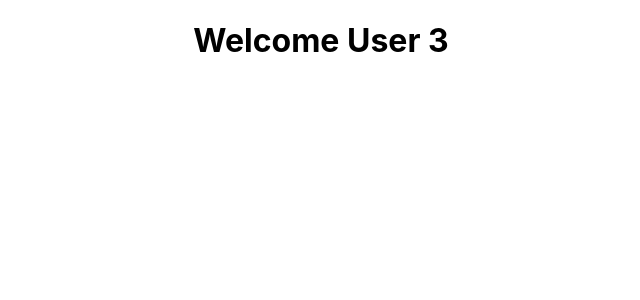
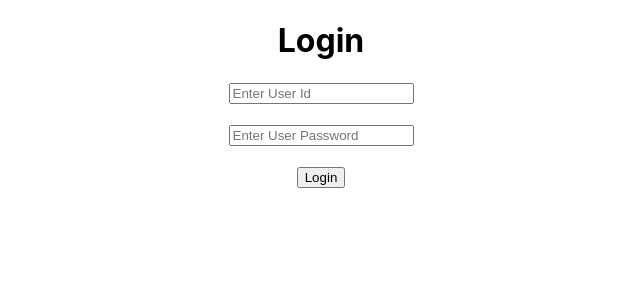
Before and after one commit to thisisshivamsingh/20-06-2022-Web-React, a React (Create React App) app: page / in a window 1280 px wide. Shown: the top 300 px of the page, without its empty margins (319-959 px from the left). Built offline with nearby package versions, Linux system fonts and the light colour scheme.

Commit message:
Basic Form Validation

```diff
--- a/src/App.js
+++ b/src/App.js
@@ -1,11 +1,12 @@
 import logo from "./logo.svg";
 import "./App.css";
-import Profile from "./Profile";
+import Login from "./Login";
 
 function App() {
+  const data = true;
   return (
     <div className="App">
-      <Profile />
+      <Login />
     </div>
   );
 }
--- /dev/null
+++ b/src/Login.js
@@ -0,0 +1,55 @@
+import React, { useState } from "react";
+
+function Login() {
+  const [user, setUser] = useState("");
+  const [password, setPassword] = useState("");
+  const [userErr, setUserErr] = useState(false);
+  const [passErr, setPassErr] = useState(false);
+  function loginHandle(e) {
+    if (user.length < 3 || password.length < 3) {
+      alert("type correct values");
+    } else {
+      alert("all good :)");
+    }
+    e.preventDefault();
+  }
+  function userHandler(e) {
+    let item = e.target.value;
+    if (item.length < 3) {
+      setUserErr(true);
+    } else {
+      setUserErr(false);
+    }
+    setUser(item);
+    console.log(e.target.value.length);
+  }
+  function passwordHandler(e) {
+    let item = e.target.value;
+    if (item.length < 3) {
+      setPassErr(true);
+    } else {
+      setPassErr(false);
+    }
+    setPassword(item);
+    console.log(e.target.value.length);
+  }
+  return (
+    <div>
+      <form onSubmit={loginHandle}>
+        <h1>Login</h1>
+        <input type="text" placeholder="Enter User Id" onChange={userHandler} />
+        {userErr ? <span>User Not Valid</span> : ""}
+        <br /> <br />
+        <input
+          type="password"
+          placeholder="Enter User Password"
+          onChange={passwordHandler}
+        />
+        {passErr ? <span>Password Not Valid</span> : ""}
+        <br /> <br />
+        <button type="submit">Login</button>
+      </form>
+    </div>
+  );
+}
+export default Login;
```
